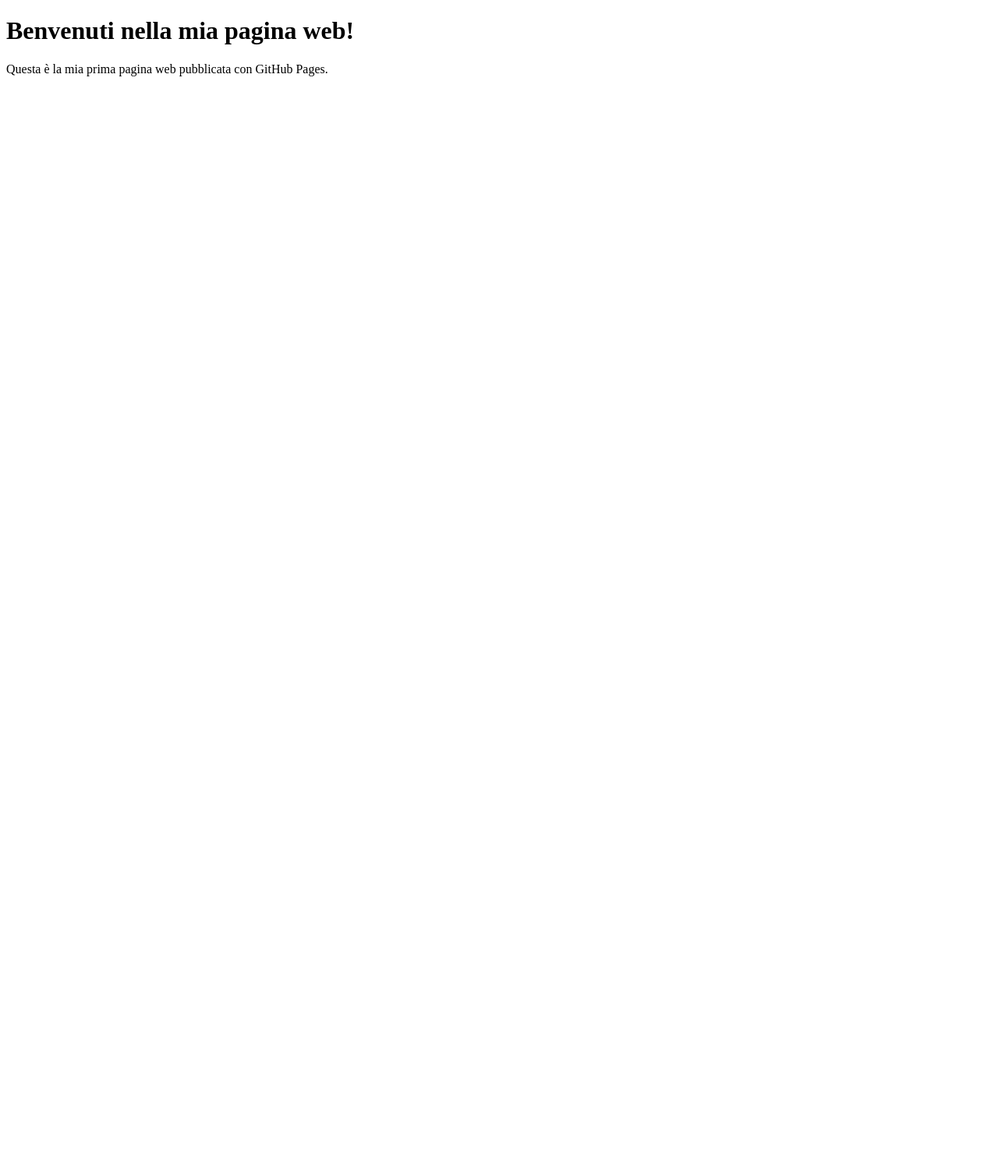
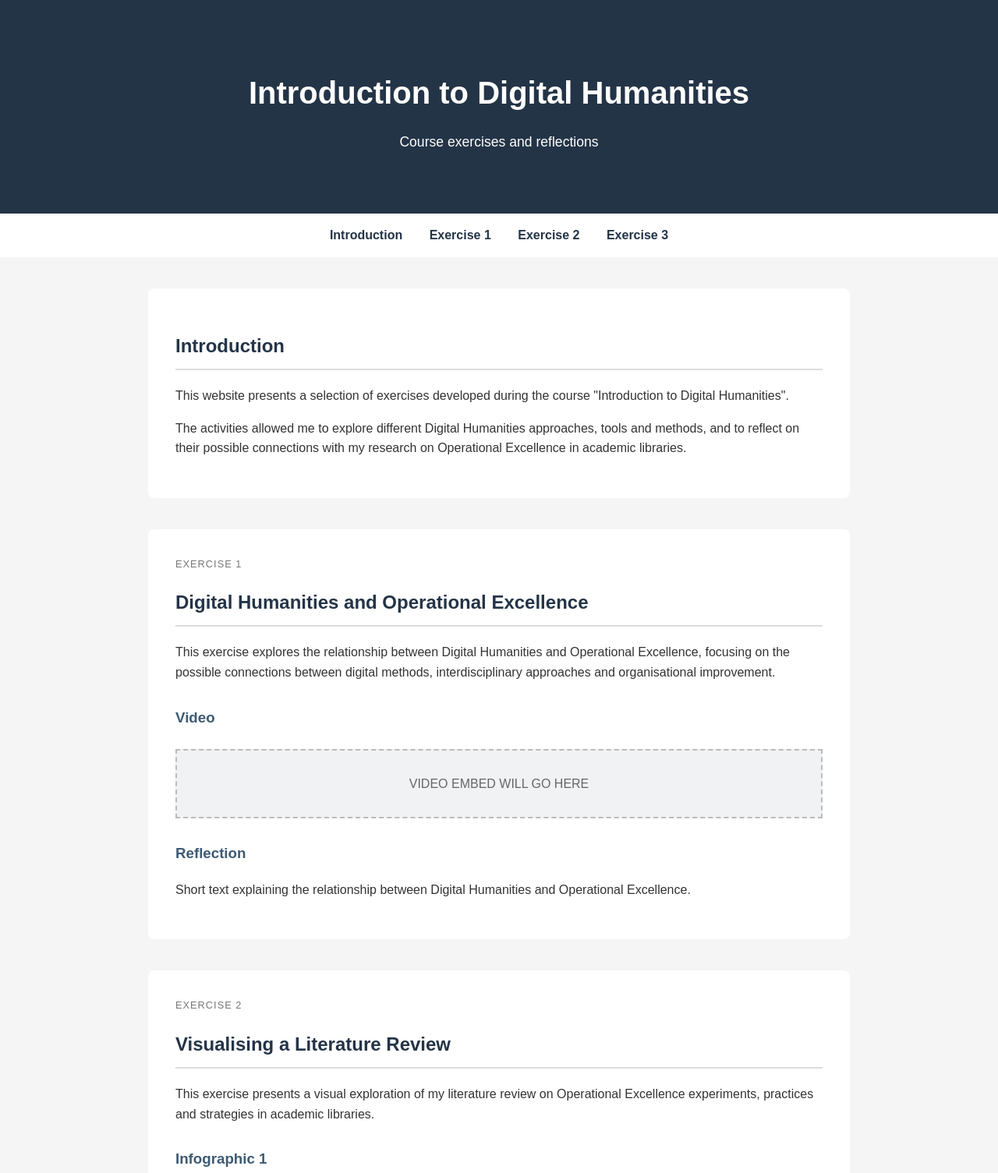
Before and after one commit to stefaniamarzocchi/my-webpage, a plain HTML site: page index.html in a window 1280 px wide. Shown: the top 1505 px of the page at 78% size. Before the commit the page ends 800 px from the top, so only its background shows below. Drawn offline with Linux system fonts and the light colour scheme.

Commit message:
Update index.html

```diff
--- a/index.html
+++ b/index.html
@@ -1,14 +1,269 @@
 <!DOCTYPE html>
-<html lang="it">
+<html lang="en">
+
 <head>
     <meta charset="UTF-8">
     <meta name="viewport" content="width=device-width, initial-scale=1.0">
-    <title>La mia pagina web</title>
+
+    <title>Introduction to Digital Humanities</title>
+
+    <style>
+        body {
+            font-family: Arial, sans-serif;
+            line-height: 1.6;
+            margin: 0;
+            background-color: #f5f5f5;
+            color: #333;
+        }
+
+        header {
+            background-color: #243447;
+            color: white;
+            text-align: center;
+            padding: 60px 20px;
+        }
+
+        header h1 {
+            font-size: 2.5em;
+            margin-bottom: 10px;
+        }
+
+        header p {
+            font-size: 1.1em;
+        }
+
+        nav {
+            background-color: white;
+            padding: 15px;
+            text-align: center;
+            position: sticky;
+            top: 0;
+        }
+
+        nav a {
+            color: #243447;
+            text-decoration: none;
+            margin: 0 15px;
+            font-weight: bold;
+        }
+
+        nav a:hover {
+            text-decoration: underline;
+        }
+
+        main {
+            max-width: 900px;
+            margin: 40px auto;
+            padding: 0 20px;
+        }
+
+        section {
+            background-color: white;
+            margin-bottom: 40px;
+            padding: 35px;
+            border-radius: 8px;
+        }
+
+        h2 {
+            color: #243447;
+            border-bottom: 2px solid #ddd;
+            padding-bottom: 10px;
+        }
+
+        h3 {
+            color: #3d5a73;
+            margin-top: 30px;
+        }
+
+        .exercise-number {
+            font-size: 0.8em;
+            color: #777;
+            text-transform: uppercase;
+            letter-spacing: 1px;
+        }
+
+        .placeholder {
+            background-color: #f0f2f4;
+            border: 2px dashed #bbb;
+            padding: 30px;
+            text-align: center;
+            margin: 25px 0;
+            color: #666;
+        }
+
+        footer {
+            background-color: #243447;
+            color: white;
+            text-align: center;
+            padding: 30px;
+            margin-top: 50px;
+        }
+
+        a {
+            color: #3d5a73;
+        }
+    </style>
 </head>
 
 <body>
-    <h1>Benvenuti nella mia pagina web!</h1>
 
-    <p>Questa è la mia prima pagina web pubblicata con GitHub Pages.</p>
+    <header>
+        <h1>Introduction to Digital Humanities</h1>
+        <p>Course exercises and reflections</p>
+    </header>
+
+    <nav>
+        <a href="#introduction">Introduction</a>
+        <a href="#exercise1">Exercise 1</a>
+        <a href="#exercise2">Exercise 2</a>
+        <a href="#exercise3">Exercise 3</a>
+    </nav>
+
+    <main>
+
+        <!-- INTRODUCTION -->
+
+        <section id="introduction">
+
+            <h2>Introduction</h2>
+
+            <p>
+                This website presents a selection of exercises developed
+                during the course "Introduction to Digital Humanities".
+            </p>
+
+            <p>
+                The activities allowed me to explore different Digital
+                Humanities approaches, tools and methods, and to reflect
+                on their possible connections with my research on
+                Operational Excellence in academic libraries.
+            </p>
+
+        </section>
+
+
+        <!-- EXERCISE 1 -->
+
+        <section id="exercise1">
+
+            <div class="exercise-number">Exercise 1</div>
+
+            <h2>Digital Humanities and Operational Excellence</h2>
+
+            <p>
+                This exercise explores the relationship between Digital
+                Humanities and Operational Excellence, focusing on the
+                possible connections between digital methods,
+                interdisciplinary approaches and organisational improvement.
+            </p>
+
+            <h3>Video</h3>
+
+            <div class="placeholder">
+                VIDEO EMBED WILL GO HERE
+            </div>
+
+            <h3>Reflection</h3>
+
+            <p>
+                Short text explaining the relationship between Digital
+                Humanities and Operational Excellence.
+            </p>
+
+        </section>
+
+
+        <!-- EXERCISE 2 -->
+
+        <section id="exercise2">
+
+            <div class="exercise-number">Exercise 2</div>
+
+            <h2>Visualising a Literature Review</h2>
+
+            <p>
+                This exercise presents a visual exploration of my
+                literature review on Operational Excellence experiments,
+                practices and strategies in academic libraries.
+            </p>
+
+            <h3>Infographic 1</h3>
+
+            <div class="placeholder">
+                FLOURISH VISUALISATION WILL GO HERE
+            </div>
+
+            <h3>Infographic 2</h3>
+
+            <div class="placeholder">
+                FLOURISH VISUALISATION WILL GO HERE
+            </div>
+
+            <h3>Infographic 3</h3>
+
+            <div class="placeholder">
+                FLOURISH VISUALISATION WILL GO HERE
+            </div>
+
+            <h3>Literature review</h3>
+
+            <p>
+                Short description of the literature review, its methodology,
+                findings and the visualisations produced with Flourish.
+            </p>
+
+            <h3>References</h3>
+
+            <p>
+                Bibliographic references will be listed here.
+            </p>
+
+        </section>
+
+
+        <!-- EXERCISE 3 -->
+
+        <section id="exercise3">
+
+            <div class="exercise-number">Exercise 3</div>
+
+            <h2>Podcasts and Design Thinking</h2>
+
+            <p>
+                This exercise presents my reflections on selected podcasts
+                about Design Thinking.
+            </p>
+
+            <h3>Podcasts</h3>
+
+            <div class="placeholder">
+                PODCASTS / LINKS WILL GO HERE
+            </div>
+
+            <h3>Reflection</h3>
+
+            <p>
+                Commentary on the podcasts and on the concepts of
+                Design Thinking that emerged from the listening activity.
+            </p>
+
+        </section>
+
+    </main>
+
+
+    <footer>
+
+        <p>
+            Introduction to Digital Humanities
+        </p>
+
+        <p>
+            Academic portfolio
+        </p>
+
+    </footer>
+
 </body>
+
 </html>
```
